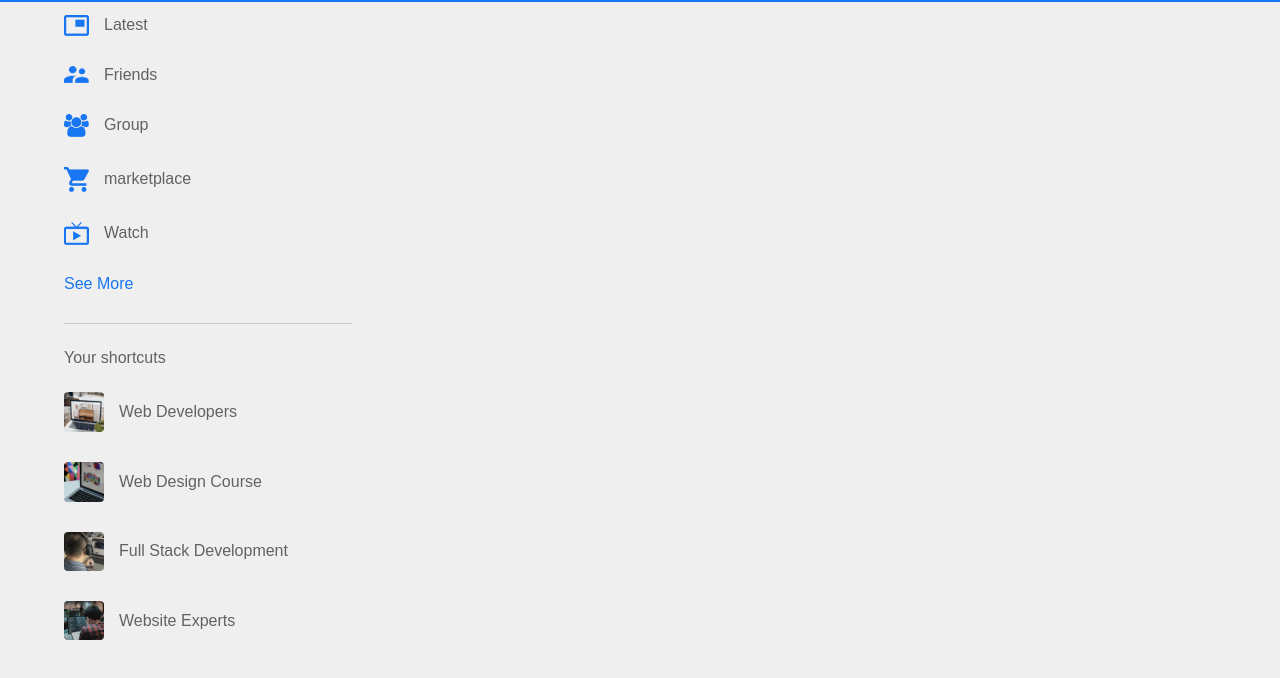
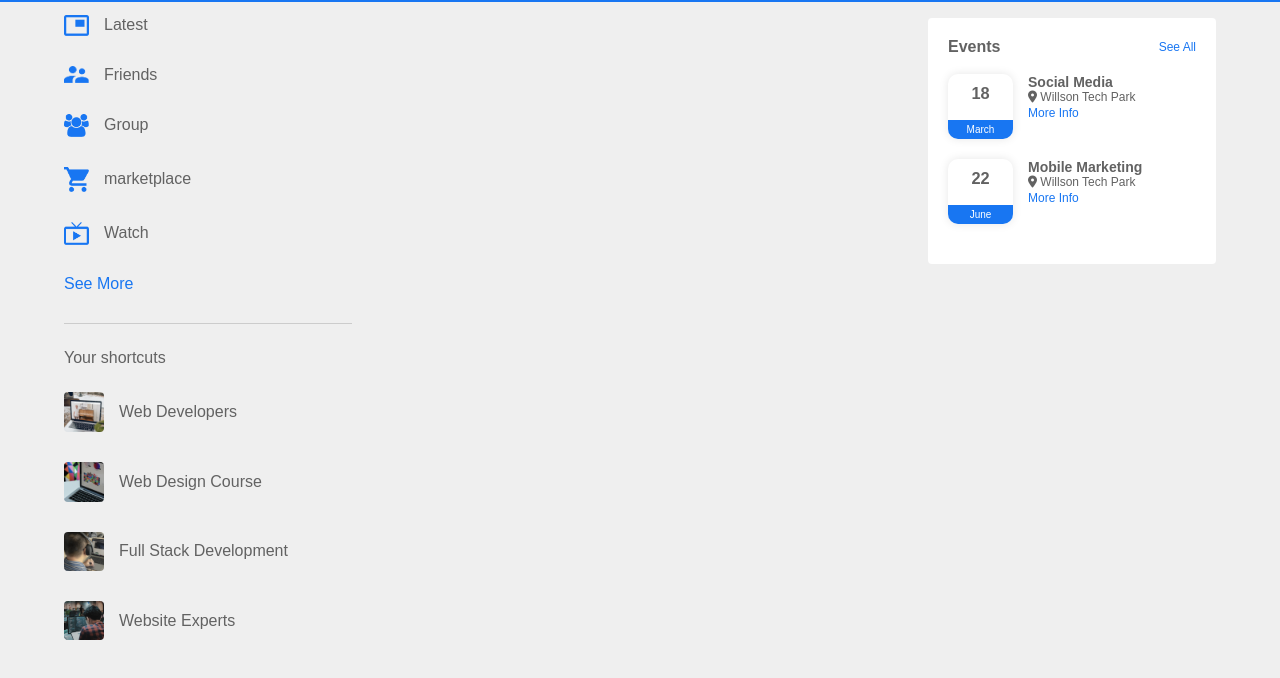
Before and after one commit to sharath-io/css-projects, a plain HTML site: page social-book/index.html in a window 1280 px wide. Shown: the part 52-730 px from the top of the page. Drawn offline with Linux system fonts and the light colour scheme.

Commit message:
feat: add events with complete styling in right side bar

```diff
--- a/social-book/index.html
+++ b/social-book/index.html
@@ -4,7 +4,8 @@
     <meta charset="UTF-8">
     <meta name="viewport" content="width=device-width, initial-scale=1.0">
     <title>social-book</title>
-       <link rel="stylesheet" href="styles.css">
+    <link rel="stylesheet" href="styles.css">
+    <script src="https://kit.fontawesome.com/194d38eeb3.js" crossorigin="anonymous"></script>
 </head>
 <body>
     <nav>
@@ -50,7 +51,41 @@
         <!----------------------- main content -------------------->
         <div class="main-content"></div>
         <!----------------------- right sidebar -------------------->
-        <div class="right-side-bar"></div>
+        <div class="right-side-bar">
+
+
+                <div class="sidebar-title">
+                    <h4>Events</h4>
+                    <a href="#"> See All</a>
+                </div>
+
+                <div class="event">
+                    <div class="left-event">
+                        <h3>18</h3>
+                        <span>March</span>
+                    </div>
+                    <div class="right-event">
+                        <h4>Social Media</h4>
+                        <p><i class="fa-solid fa-location-dot"></i>  Willson Tech Park</p>
+                        <a href="#">More Info</a>
+                    </div>
+                </div>
+                <div class="event">
+                    <div class="left-event">
+                        <h3>22</h3>
+                        <span>June</span>
+                    </div>
+                    <div class="right-event">
+                        <h4>Mobile Marketing</h4>
+                        <p><i class="fa-solid fa-location-dot"></i>  Willson Tech Park</p>
+                        <a href="#">More Info</a>
+                    </div>
+                </div>
+
+
+
+
+        </div>
     </div>
 
 </body>
--- a/social-book/styles.css
+++ b/social-book/styles.css
@@ -104,6 +104,13 @@ nav{
     align-self: flex-start;
 }
 
+.right-side-bar{
+    background: #fff;
+    padding: 20px;
+    border-radius: 4px;
+    color: #626262
+}
+
 .main-content{
     flex-basis: 47%;
 }
@@ -144,3 +151,60 @@ nav{
     color: #626262
 
 }
+
+.sidebar-title {
+    display: flex;
+    align-items: center;
+    justify-content: space-between;
+    margin-bottom: 18px;
+}
+
+.sidebar-title h4{
+    font-weight: 600;
+    font-size: 16px;
+}
+
+.sidebar-title a{
+    text-decoration: none;
+    color: #1876f2;
+    font-size: 12px;
+}
+
+.event{
+    display: flex;
+    font-size: 14px;
+    margin-bottom: 20px;
+}
+
+.left-event{
+    border-radius: 10px;
+    height: 65px;
+    width: 65px;
+    margin-right: 15px;
+    padding-top:10px;
+    text-align: center;
+    position: relative;
+    overflow: hidden;
+    box-shadow: 0 0 10px rgba(0, 0, 0, 0.1);
+}
+
+.event p{
+    font-size: 12px;
+}
+
+.event a{
+    font-size: 12px;
+    text-decoration: none;
+    color: #1876f2;
+}
+
+.left-event span{
+    position: absolute;
+    bottom: 0;
+    left:0;
+    width: 100%;
+    background-color: #1876f2;
+    color: #fff;
+    font-size: 10px;
+    padding: 4px 0;
+}
```
